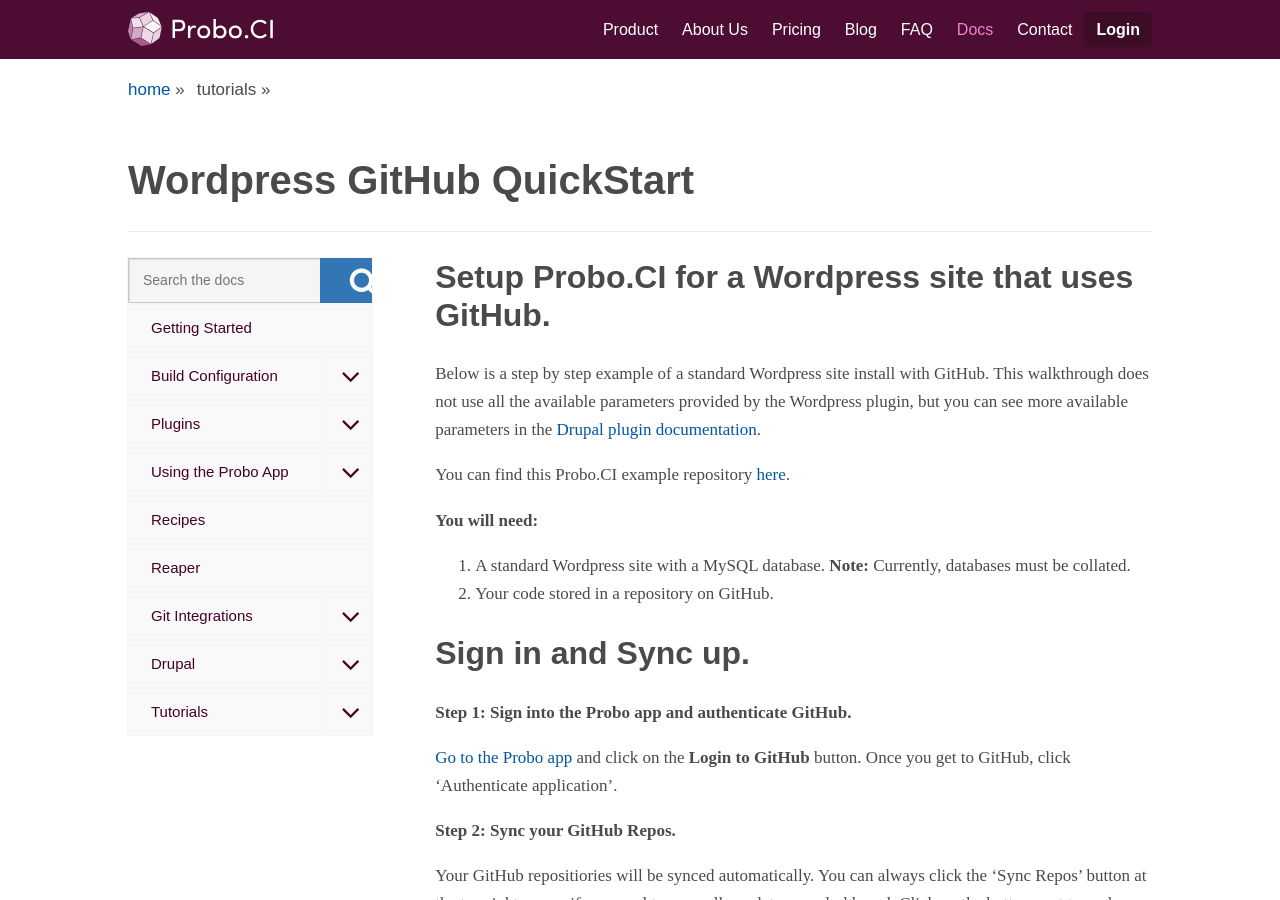
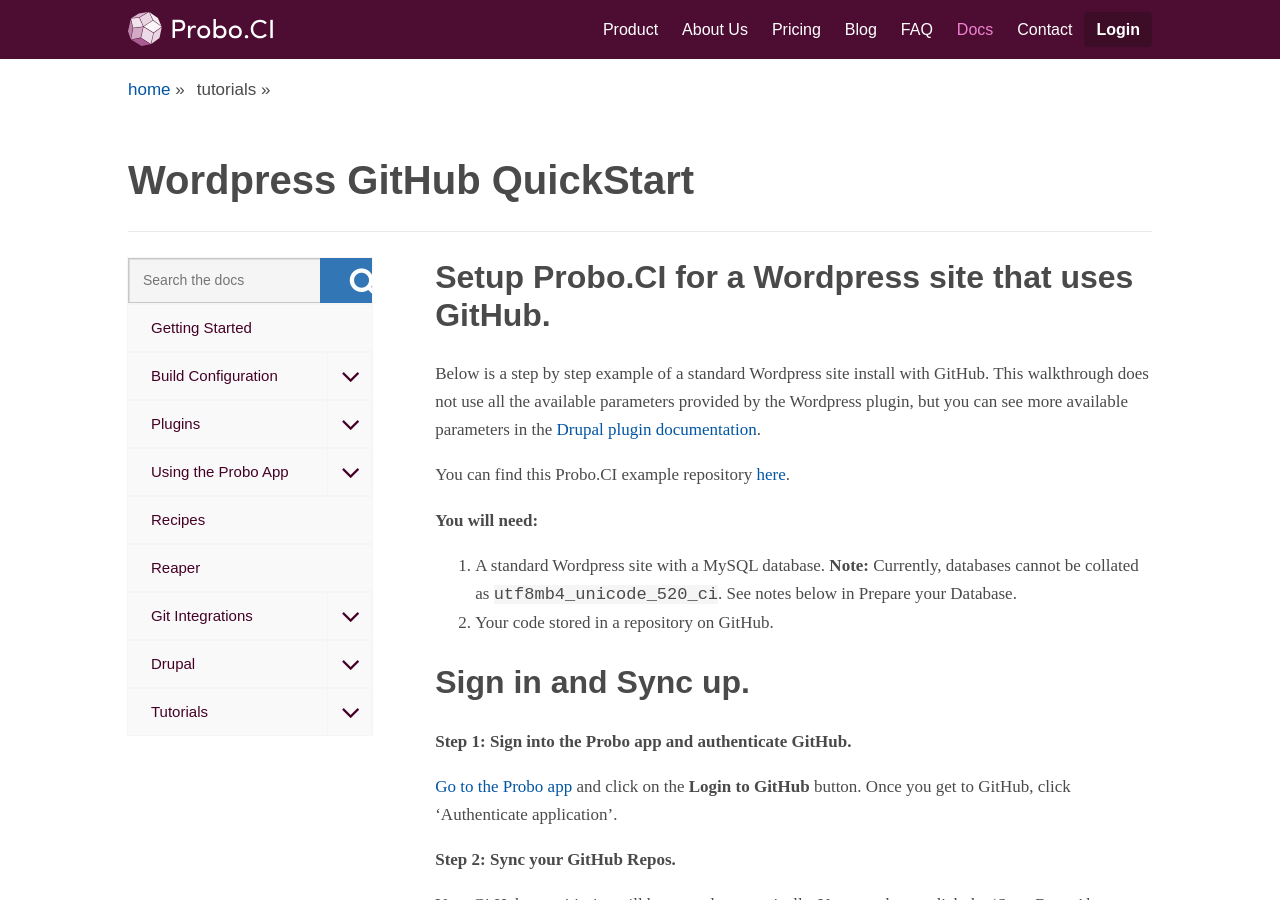
Before and after one commit to ProboCI/probo-docs, a Jekyll site: the page built from docs/tutorials/wordpress-github-quickstart.md, in a window 1280 px wide and 900 px high. Built offline with Jekyll 4.4.1, drawn with Linux system fonts in a browser that asks for light colours; nearby versions of some CDN libraries; some web fonts are replaced.

Commit message:
Fixing wording on DB collation.
The note wasn't specific enough.

```diff
--- a/docs/tutorials/wordpress-github-quickstart.md
+++ b/docs/tutorials/wordpress-github-quickstart.md
@@ -15,7 +15,7 @@
 
 **You will need:**
 
-1. A standard Wordpress site with a MySQL database. **Note:** Currently, databases must be collated.
+1. A standard Wordpress site with a MySQL database. **Note:** Currently, databases cannot be collated as `utf8mb4_unicode_520_ci`. See notes below in Prepare your Database.
 2. Your code stored in a repository on GitHub.
 
 ## Sign in and Sync up.
```
